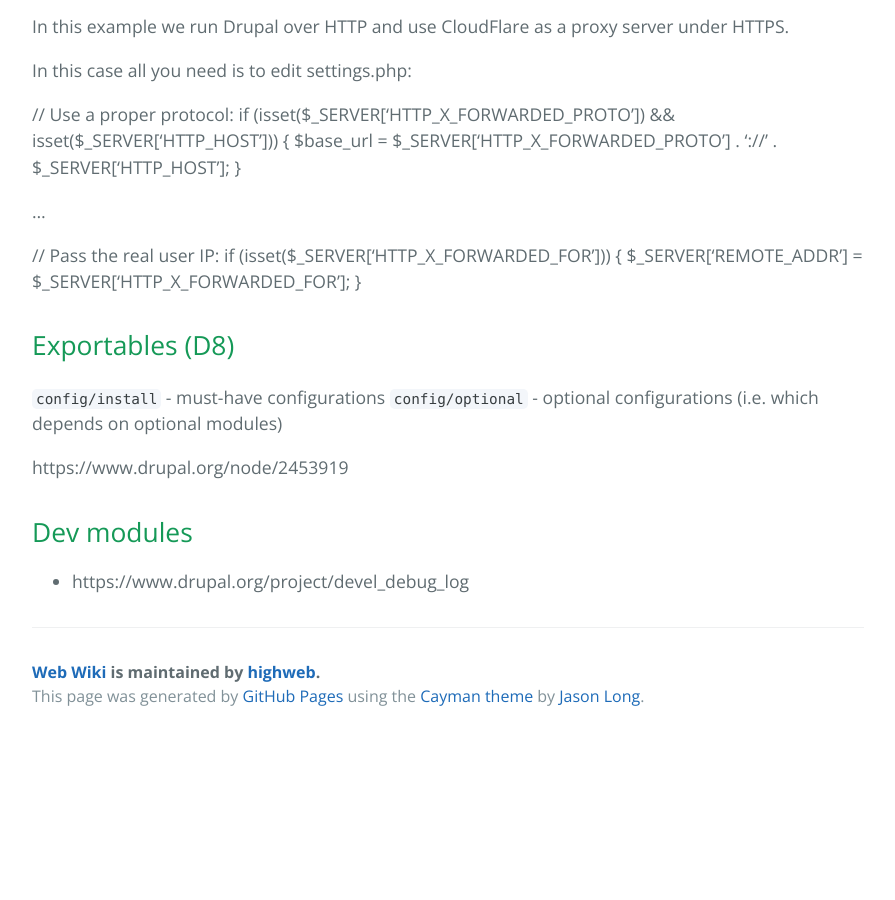
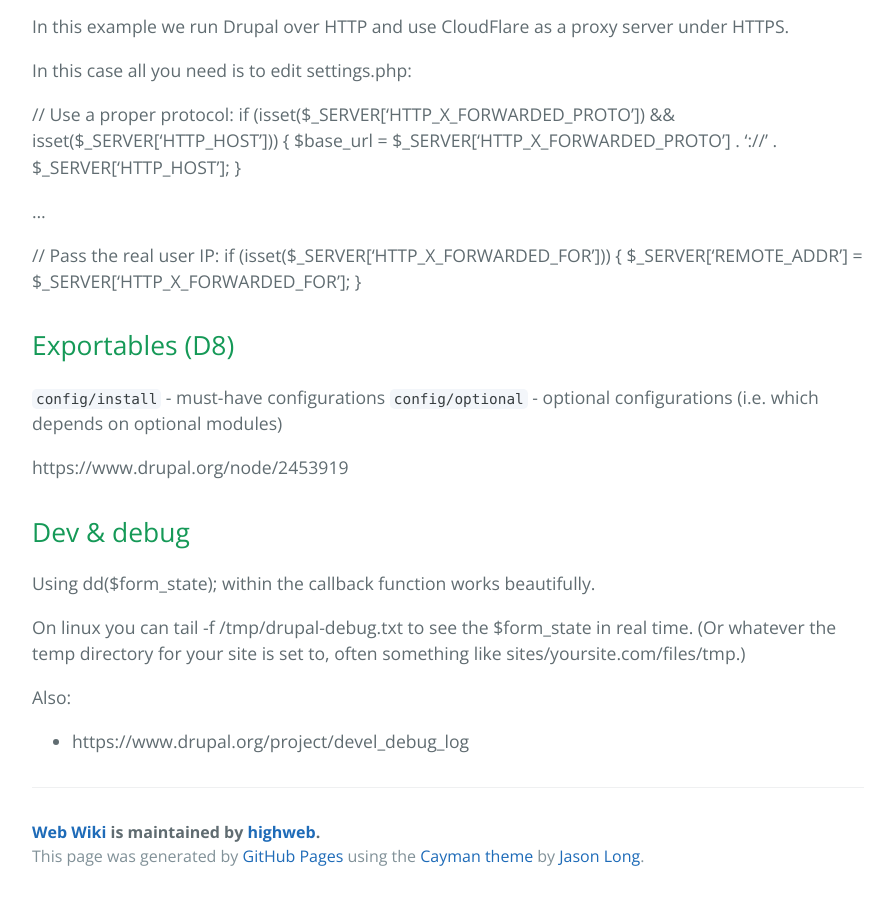
Before and after one commit to highweb/web-wiki, a Jekyll site: the page built from drupal.md, in a window 1280 px wide and 900 px high, scrolled down 2388 px. Shown: the whole window, without its empty margins (192-1087 px from the left). Built offline with Jekyll 4.4.1, drawn with Linux system fonts in a browser that asks for light colours; before the commit the page ends 3128 px from its top, so only the background shows below that.

Commit message:
Update drupal.md

```diff
--- a/drupal.md
+++ b/drupal.md
@@ -128,6 +128,11 @@ if (isset($_SERVER['HTTP_X_FORWARDED_FOR'])) {
 https://www.drupal.org/node/2453919
 
 
-## Dev modules
+## Dev & debug
 
+Using dd($form_state); within the callback function works beautifully.
+
+On linux you can tail -f /tmp/drupal-debug.txt to see the $form_state in real time. (Or whatever the temp directory for your site is set to, often something like sites/yoursite.com/files/tmp.)
+
+Also:
 - https://www.drupal.org/project/devel_debug_log
```
